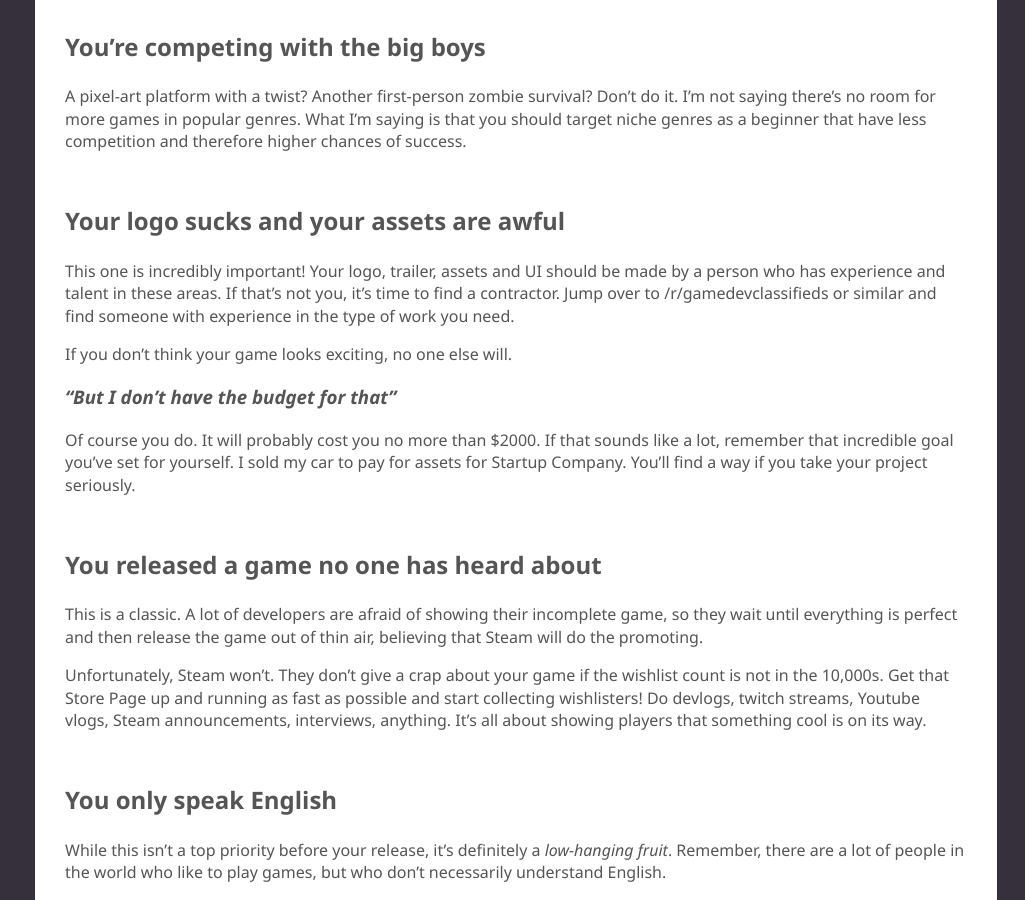
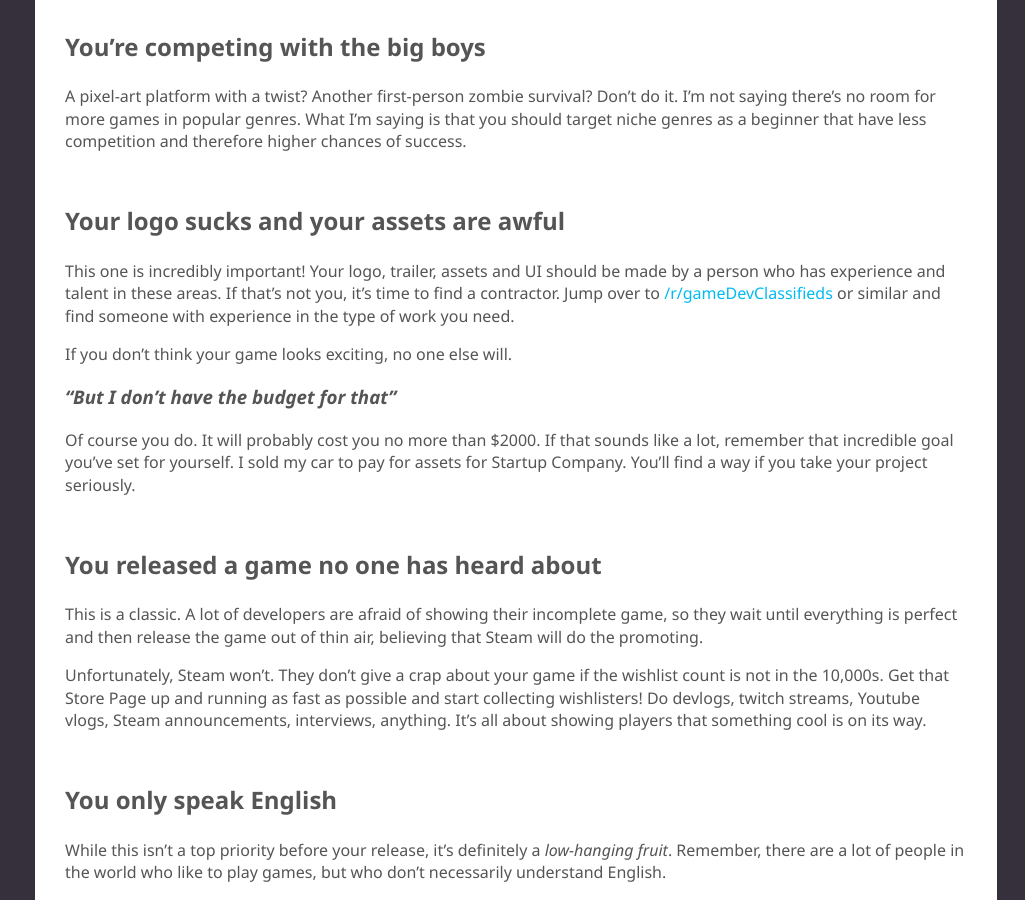
Before and after one commit to jhovgaard/jhovgaard.github.io, a Jekyll site: the page built from _posts/2019-09-10-Making-successful-indie-game-is-not-that-hard.md, in a window 1280 px wide and 900 px high, scrolled down 815 px. Shown: the whole window, without its empty margins (255-1280 px from the left). Built offline with Jekyll 4.4.1, drawn with Linux system fonts in a browser that asks for light colours; nearby versions of some CDN libraries; a script that is not in the unit is left out; comment, search, counter and statistics services are not loaded; part of the change alters nothing that is shown.

```diff
--- a/_posts/2019-09-10-Making-successful-indie-game-is-not-that-hard.md
+++ b/_posts/2019-09-10-Making-successful-indie-game-is-not-that-hard.md
@@ -26,7 +26,7 @@ With this in mind, try to understand what you're trying to achieve. This isn't y
 A pixel-art platform with a twist? Another first-person zombie survival? Don't do it. I'm not saying there's no room for more games in popular genres. What I'm saying is that you should target niche genres as a beginner that have less competition and therefore higher chances of success.
 
 ## Your logo sucks and your assets are awful
-This one is incredibly important! Your logo, trailer, assets and UI should be made by a person who has experience and talent in these areas. If that's not you, it's time to find a contractor. Jump over to /r/gamedevclassifieds or similar and find someone with experience in the type of work you need.
+This one is incredibly important! Your logo, trailer, assets and UI should be made by a person who has experience and talent in these areas. If that's not you, it's time to find a contractor. Jump over to [/r/gameDevClassifieds](https://www.reddit.com/r/gameDevClassifieds/) or similar and find someone with experience in the type of work you need.
 
 If you don't think your game looks exciting, no one else will.
 
```
